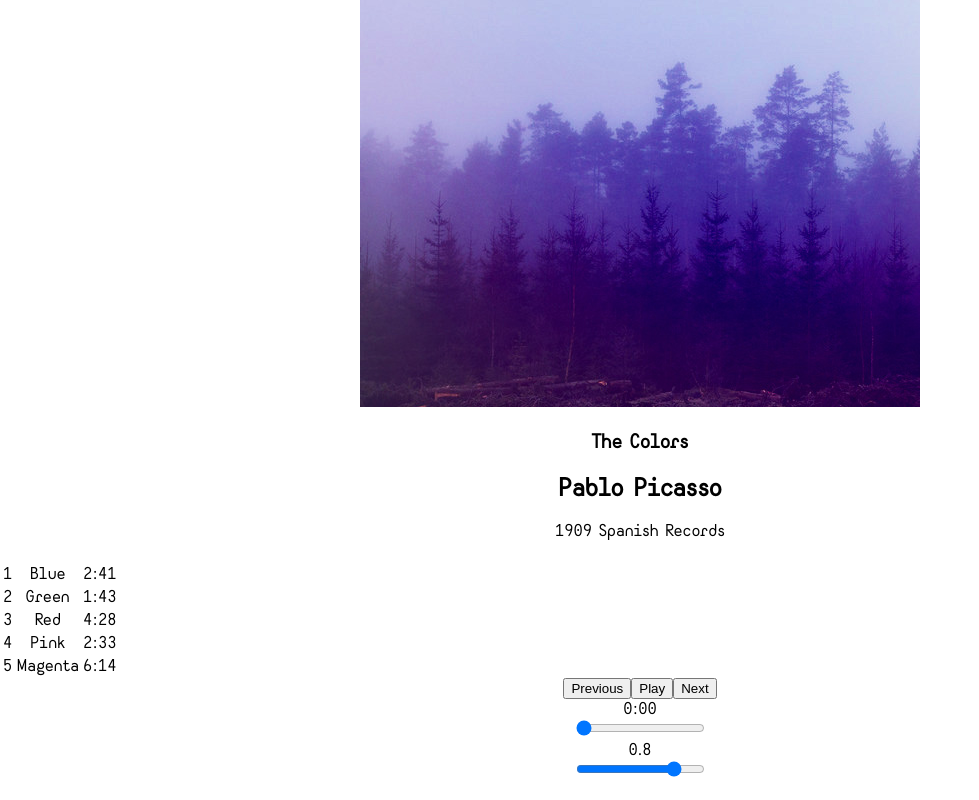
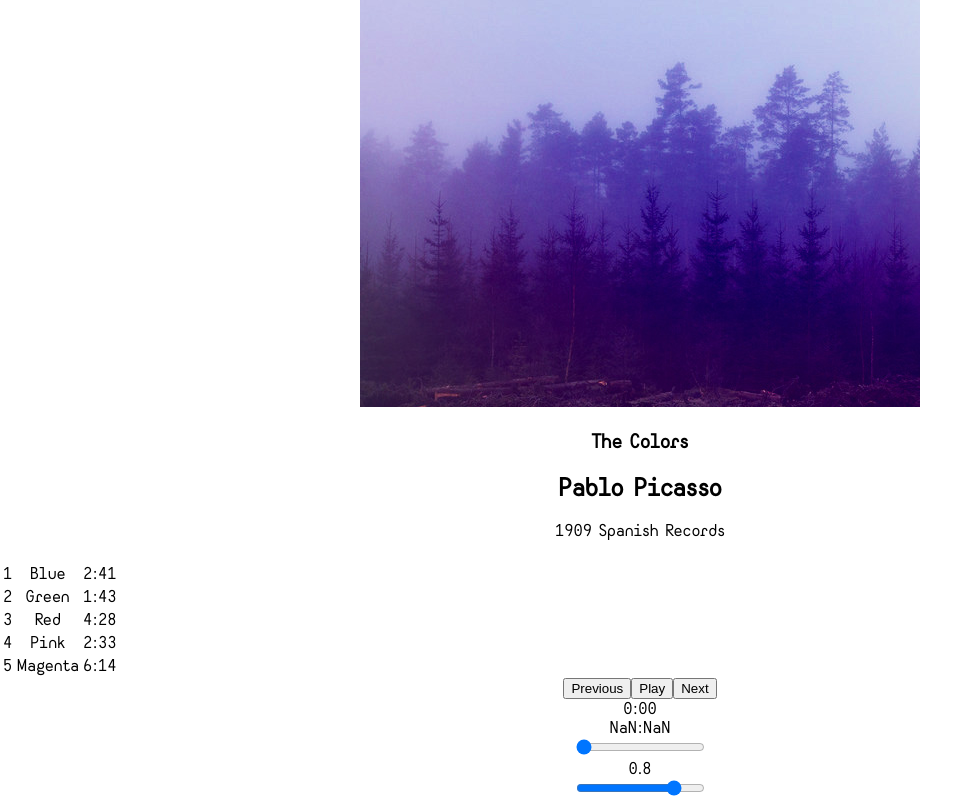
Before and after one commit to taylorking/bloc-jams-react, a React (Create React App) app: page /album/the-colors in a window 1280 px wide. Shown: the part 253-1053 px from the top of the page, without its empty margins (0-979 px from the left). Built offline with nearby package versions, Linux system fonts and the light colour scheme; some icons are missing.

Commit message:
RangeInputsV FINAL

```diff
--- a/src/components/Album.js
+++ b/src/components/Album.js
@@ -129,7 +129,7 @@ import Ionicon from 'react-ionicons';
   }
 
   else {
-  return minutes + ":" + Math.floor(seconds);
+ return minutes + ":" + Math.floor(seconds);
    }
 }
 
--- a/src/components/Library.js
+++ b/src/components/Library.js
@@ -18,7 +18,7 @@ class Library extends Component {
               <img src={album.albumCover} alt={album.title} />
               <div>{album.title}</div>
               <div>{album.artist}</div>
-              <div>{album.songs.length} songs</div>
+              <div>{album.songs.length}songs</div>
               </Link>
            )
          }
--- a/src/components/PlayerBar.js
+++ b/src/components/PlayerBar.js
@@ -17,6 +17,7 @@ class PlayerBar extends Component {
       </section>
       <section id="time-control">
       <div className="current-time">{this.props.formatTime(this.props.currentTime)}</div>
+      <div className="current-time">{this.props.formatTime(this.props.duration)}</div>
          <input
            type="range"
            className="seek-bar"
@@ -25,6 +26,7 @@ class PlayerBar extends Component {
            min="0"
            step="0.01"
            onChange={this.props.handleTimeChange}
+           duration={this.props.duration}
          />
          <div className="current-volume">{this.props.volume}</div>
       </section>
```
